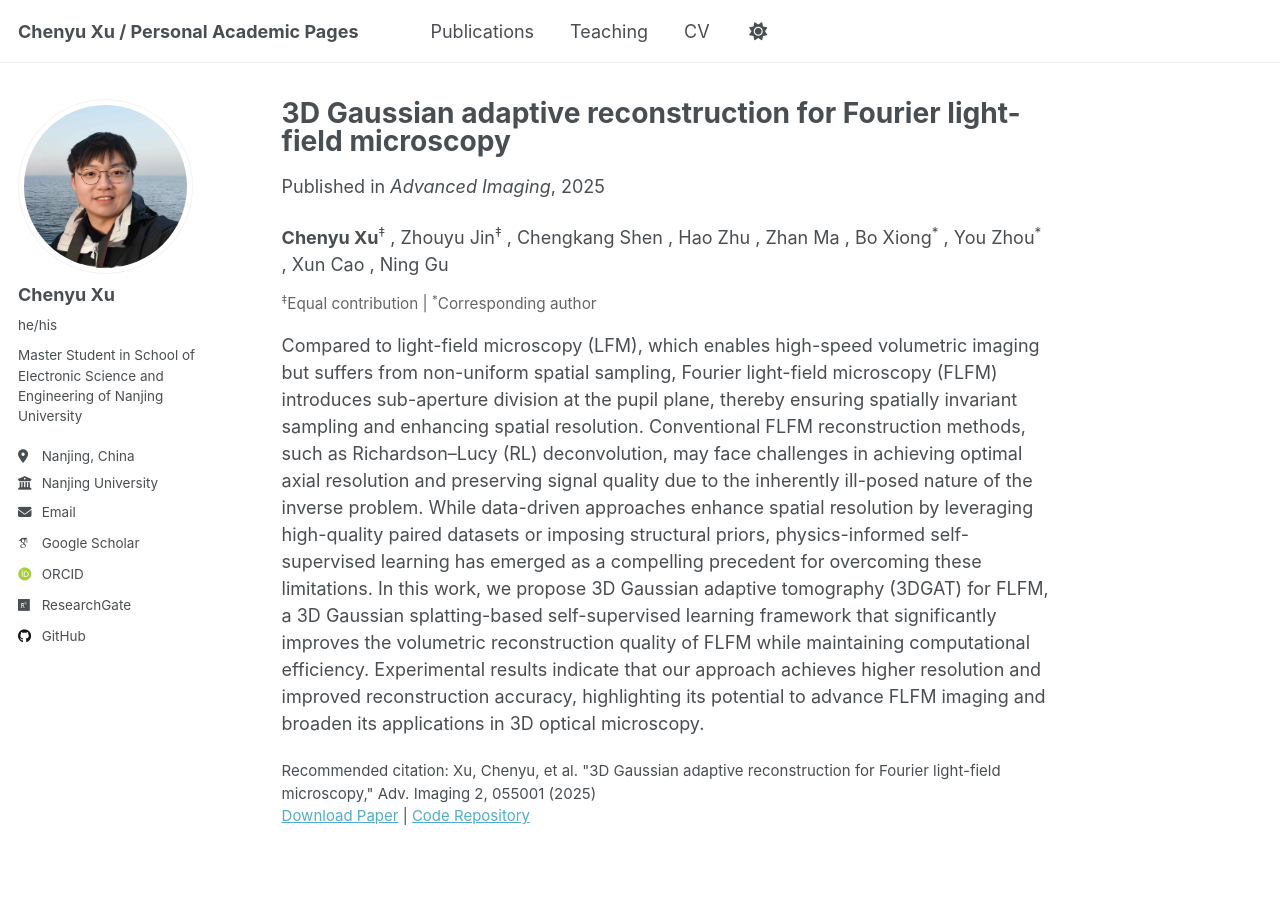
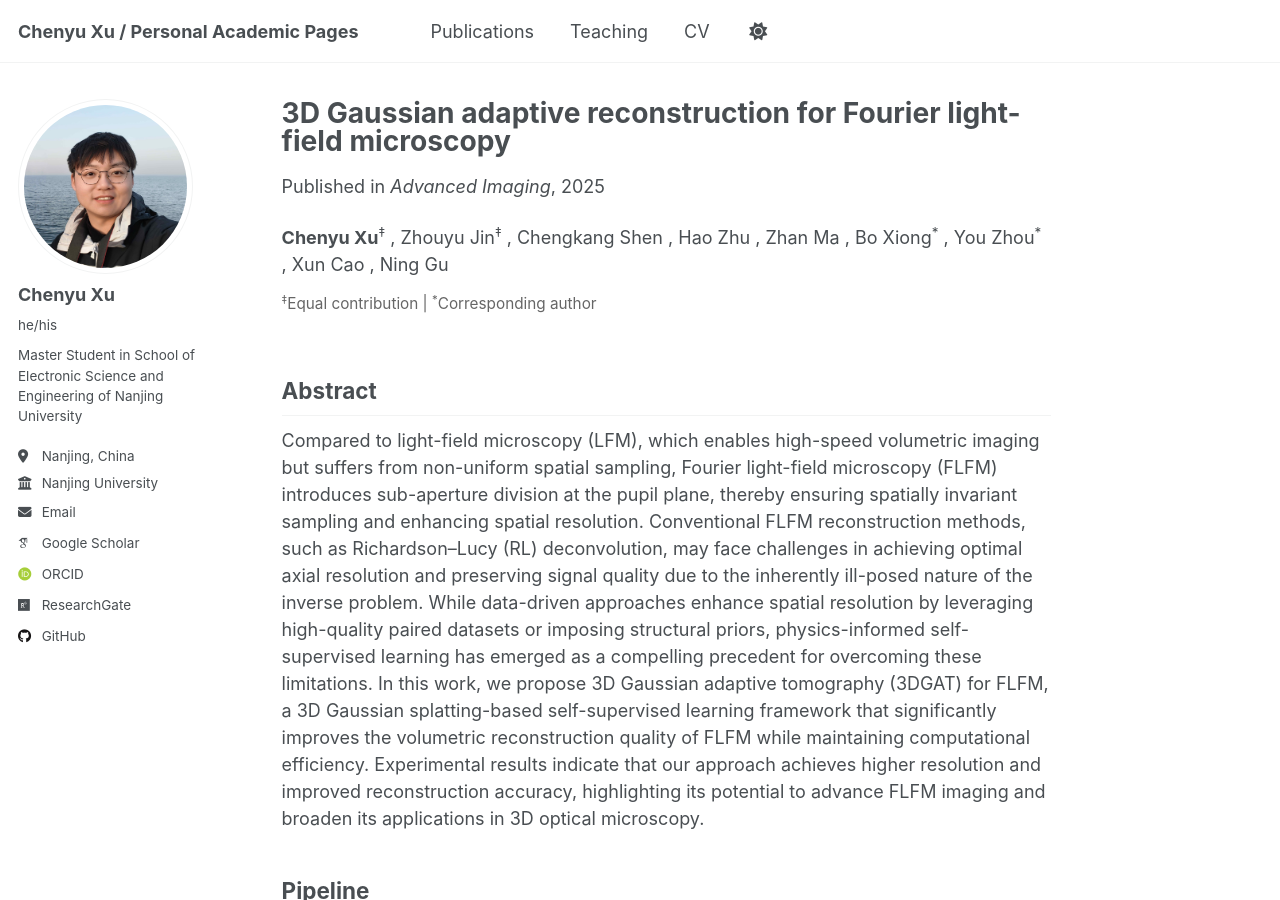
Before and after one commit to Chaos1025/Chaos1025.github.io, a Jekyll site: the page built from _publications/2025-09-23-3DGAT.md, in a window 1280 px wide and 900 px high. Built offline with Jekyll 4.4.1, drawn with Linux system fonts in a browser that asks for light colours; some web fonts are replaced; a script that is not in the unit is left out.

Commit message:
Add paper figure

```diff
--- a/_publications/2025-09-23-3DGAT.md
+++ b/_publications/2025-09-23-3DGAT.md
@@ -28,4 +28,12 @@ authors:
   - name: "Ning Gu"
 ---
 
+## Abstract
+
 Compared to light-field microscopy (LFM), which enables high-speed volumetric imaging but suffers from non-uniform spatial sampling, Fourier light-field microscopy (FLFM) introduces sub-aperture division at the pupil plane, thereby ensuring spatially invariant sampling and enhancing spatial resolution. Conventional FLFM reconstruction methods, such as Richardson–Lucy (RL) deconvolution, may face challenges in achieving optimal axial resolution and preserving signal quality due to the inherently ill-posed nature of the inverse problem. While data-driven approaches enhance spatial resolution by leveraging high-quality paired datasets or imposing structural priors, physics-informed self-supervised learning has emerged as a compelling precedent for overcoming these limitations. In this work, we propose 3D Gaussian adaptive tomography (3DGAT) for FLFM, a 3D Gaussian splatting-based self-supervised learning framework that significantly improves the volumetric reconstruction quality of FLFM while maintaining computational efficiency. Experimental results indicate that our approach achieves higher resolution and improved reconstruction accuracy, highlighting its potential to advance FLFM imaging and broaden its applications in 3D optical microscopy.
+
+## Pipeline
+
+<p align="center">
+  <img src="{{ "/files/3DGAT/pipeline.svg" | relative_url }}" alt="3DGAT overview">
+</p>
```
Also changed, not shown: _publications/2024-10-17-PIECE-INR.md (+8 -0 lines), files/3DGAT/pipeline.svg (added), files/PIECE-INR/pipeline.svg (added).
